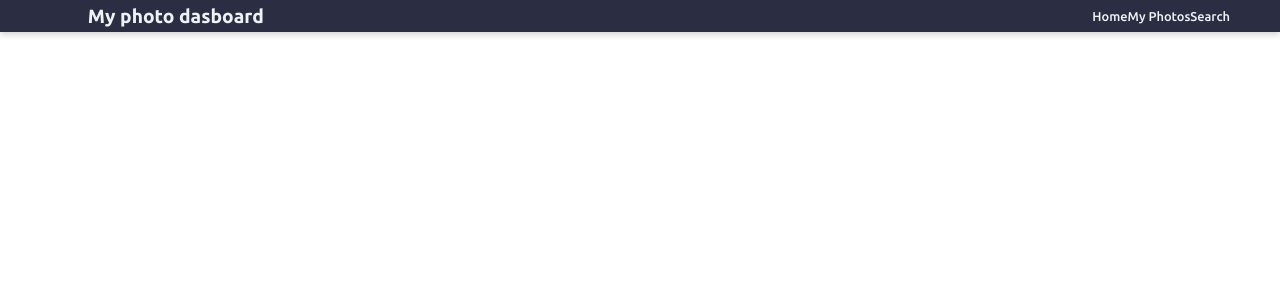
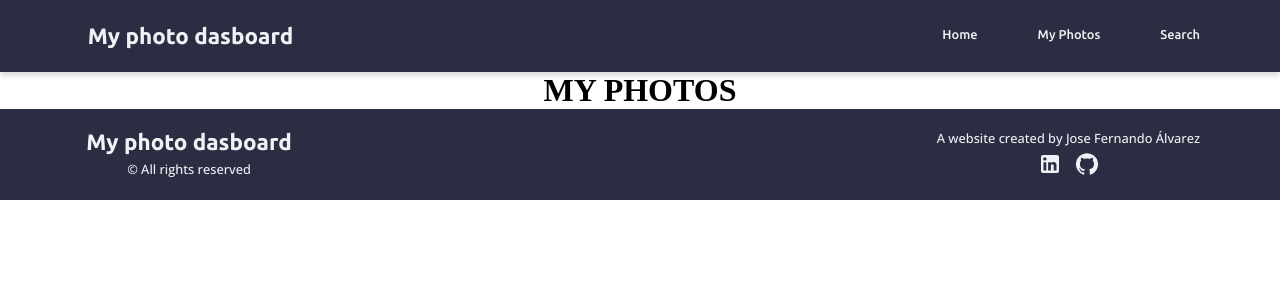
Before and after one commit to joseferalvarez/my-photo-dashboard, a React (Create React App) app: page /my-photos in a window 1280 px wide. Shown: the top 300 px of the page. Built offline with nearby package versions, Linux system fonts and the light colour scheme.

Commit message:
topbar y footer creados

```diff
--- a/package.json
+++ b/package.json
@@ -15,6 +15,7 @@
     "react-dom": "^18.2.0",
     "react-redux": "^8.0.4",
     "react-router": "^6.4.1",
+    "react-router-dom": "^6.4.1",
     "react-scripts": "5.0.1",
     "web-vitals": "^2.1.4"
   },
--- a/src/App.js
+++ b/src/App.js
@@ -1,13 +1,26 @@
 import React from 'react';
-import { Counter } from './features/counter/Counter';
 import './App.css';
+import { Route, Routes } from 'react-router';
+
 import Topbar from './components/topbar';
+import Home from './pages/home.jsx';
+import MyPhotos from './pages/my-photos.jsx'
+import Search from './pages/search.jsx'
+import Footer from './components/footer';
 
 function App() {
   return (
     <div className="App">
       <Topbar />
-    </div>
+
+      <Routes>
+        <Route path='/' element={<Home />} />
+        <Route path='/my-photos' element={<MyPhotos />} />
+        <Route path='/search' element={<Search />} />
+      </Routes>
+
+      <Footer />
+    </div >
   );
 }
 
--- /dev/null
+++ b/src/components/footer.jsx
@@ -0,0 +1,24 @@
+import React from 'react';
+import LinkedInIcon from '@mui/icons-material/LinkedIn';
+import GitHubIcon from '@mui/icons-material/GitHub';
+import "../styles/footer.scss"
+
+const Footer = () => {
+    return (
+        <div className='footer'>
+            <div className='footer__container'>
+                <p className='footer__logo'>My photo dasboard</p>
+                <p className='footer__rights'>&copy; All rights reserved</p>
+            </div>
+            <div className='footer__author'>
+                <p className='footer__author-name'>A website created by Jose Fernando Álvarez</p>
+                <div className='footer__social-media'>
+                    <a className='footer__social-media__a' href="https://www.linkedin.com/in/jose-fernando-alvarez"><LinkedInIcon /></a>
+                    <a className='footer__social-media__a' href="https://github.com/JoseFerAlvarez"><GitHubIcon /></a>
+                </div>
+            </div>
+        </div>
+    );
+}
+
+export default Footer;
--- a/src/components/topbar.jsx
+++ b/src/components/topbar.jsx
@@ -1,25 +1,39 @@
 import React from 'react';
-
-import burger from "../assets/icons/menu.png";
+import { NavLink } from 'react-router-dom';
 import MenuIcon from '@mui/icons-material/Menu';
+import CloseIcon from '@mui/icons-material/Close';
 import "../styles/topbar.scss"
 
 const Topbar = () => {
+
     return (
         <nav className="topbar">
             <div className='topbar__container'>
                 <p className='topbar__logo'>My photo dasboard</p>
-                <MenuIcon className='burger' />
+                <MenuIcon className='burger burger__open' onClick={openMenu} />
+                <CloseIcon className="cross" onClick={closeMenu} />
             </div>
             <div className='nav'>
                 <ul className='nav__options'>
-                    <li className='nav__li'><a className='nav__li__a' href="#">Home</a></li>
-                    <li className='nav__li'><a className='nav__li__a' href="#">My Photos</a></li>
-                    <li className='nav__li'><a className='nav__li__a' href="#">Search</a></li>
+                    <li className='nav__li'><NavLink to="/" className='nav__li__a'>Home</NavLink></li>
+                    <li className='nav__li'><NavLink to="/my-photos" className='nav__li__a'>My Photos</NavLink></li>
+                    <li className='nav__li'><NavLink to="/search" className='nav__li__a'>Search</NavLink></li>
                 </ul>
             </div>
         </nav>
     );
 }
 
+const openMenu = () => {
+    document.querySelector(".cross").classList.add("cross__open");
+    document.querySelector(".burger").classList.remove("burger__open");
+    document.querySelector(".nav").classList.add("nav-visible");
+}
+
+const closeMenu = () => {
+    document.querySelector(".cross").classList.remove("cross__open");
+    document.querySelector(".burger").classList.add("burger__open");
+    document.querySelector(".nav").classList.remove("nav-visible");
+}
+
 export default Topbar;
--- a/src/index.css
+++ b/src/index.css
@@ -8,6 +8,7 @@
   --color-quinary: #D90429;
   --color-black: #000000;
   --color-white: #ffffff;
+  --color-terciary-hover: #d0dde2;
 
   --font-title: "Ubuntu";
   --font-text: "Open Sans";
--- a/src/index.js
+++ b/src/index.js
@@ -2,6 +2,7 @@ import React from 'react';
 import { createRoot } from 'react-dom/client';
 import { Provider } from 'react-redux';
 import { store } from './app/store';
+import { BrowserRouter } from "react-router-dom"
 import App from './App';
 import reportWebVitals from './reportWebVitals';
 import './index.css';
@@ -10,11 +11,11 @@ const container = document.getElementById('root');
 const root = createRoot(container);
 
 root.render(
-  <React.StrictMode>
+  <BrowserRouter>
     <Provider store={store}>
       <App />
     </Provider>
-  </React.StrictMode>
+  </BrowserRouter>
 );
 
 // If you want to start measuring performance in your app, pass a function
--- a/src/pages/home.jsx
+++ b/src/pages/home.jsx
@@ -0,0 +1,11 @@
+import React from 'react';
+
+const Home = () => {
+    return (
+        <div>
+            <h1>HOME</h1>
+        </div>
+    );
+}
+
+export default Home;
--- a/src/pages/my-photos.jsx
+++ b/src/pages/my-photos.jsx
@@ -0,0 +1,11 @@
+import React from 'react';
+
+const MyPhotos = () => {
+    return (
+        <div>
+            <h1>MY PHOTOS</h1>
+        </div>
+    );
+}
+
+export default MyPhotos;
--- a/src/pages/search.jsx
+++ b/src/pages/search.jsx
@@ -0,0 +1,11 @@
+import React from 'react';
+
+const Search = () => {
+    return (
+        <div>
+            <h1>SEARCH</h1>
+        </div>
+    );
+}
+
+export default Search;
--- /dev/null
+++ b/src/styles/footer.scss
@@ -0,0 +1,70 @@
+.footer {
+    display: flex;
+    justify-content: space-between;
+    padding: 20px 30px 20px 25px;
+    background-color: var(--color-primary);
+
+    .footer__container {
+        display: block;
+
+        .footer__logo {
+            font-family: var(--font-title);
+            color: var(--color-terciary);
+            font-weight: 700;
+            font-size: 1.4rem;
+        }
+
+        .footer__rights {
+            font-family: var(--font-text);
+            color: var(--color-terciary);
+            font-weight: 500;
+            font-size: 0.8rem;
+            margin-top: 5px;
+        }
+    }
+
+    .footer__author {
+        display: block;
+
+        .footer__author-name {
+            display: none;
+            font-family: var(--font-text);
+            color: var(--color-terciary);
+            font-weight: 500;
+            font-size: 0.8rem;
+        }
+
+        .footer__social-media {
+            display: flex;
+            justify-content: center;
+            margin-top: 5px;
+            gap: 5%;
+
+            .footer__social-media__a {
+                text-decoration: none;
+                color: var(--color-terciary);
+                transition: all 0.2s;
+
+                &:hover {
+                    color: var(--color-terciary-hover);
+                }
+            }
+        }
+    }
+}
+
+@media only screen and (min-width: 1000px) {
+    .footer {
+        .footer__container {
+            margin-left: 5%;
+        }
+
+        .footer__author {
+            margin-right: 50px;
+
+            .footer__author-name {
+                display: block;
+            }
+        }
+    }
+}
--- a/src/styles/topbar.scss
+++ b/src/styles/topbar.scss
@@ -16,25 +16,39 @@
             font-family: var(--font-title);
             color: var(--color-terciary);
             font-weight: 700;
-            font-size: 1.2rem;
+            font-size: 1.4rem;
         }
 
-        .burger {
+        .burger,
+        .cross {
             width: 25px;
             height: 25px;
             align-content: flex-end;
             margin-right: 30px;
             color: var(--color-terciary);
+            display: none;
+        }
+
+        .burger__open {
+            display: block;
+        }
+
+        .cross__open {
+            display: block;
         }
     }
 
     .nav {
         margin-top: 30px;
-        display: block;
+        display: none;
 
         .nav__li {
             list-style: none;
             margin: 7px 0;
+
+            .nav__icon {
+                color: var(--color-terciary);
+            }
 
             .nav__li__a {
                 font-family: var(--font-title);
@@ -44,6 +58,10 @@
                 font-size: 0.8rem;
             }
         }
+    }
+
+    .nav-visible {
+        display: block;
     }
 }
 
@@ -55,10 +73,11 @@
 
         .topbar__container {
             margin-left: 5%;
-        }
 
-        .burger {
-            display: none;
+            .burger,
+            .cross {
+                display: none;
+            }
         }
 
         .nav {
```
Also changed, not shown: 1 other file (tests, documents, lock files or other folders).
